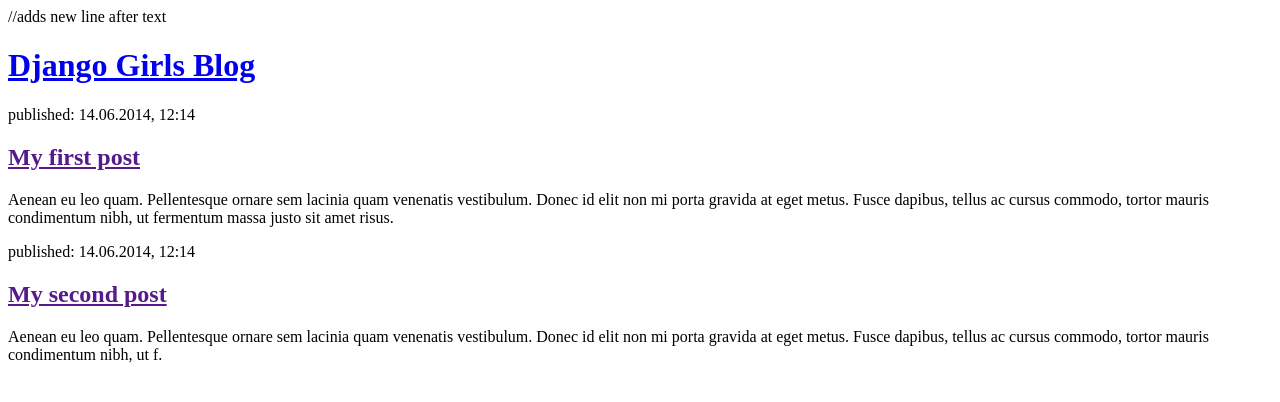
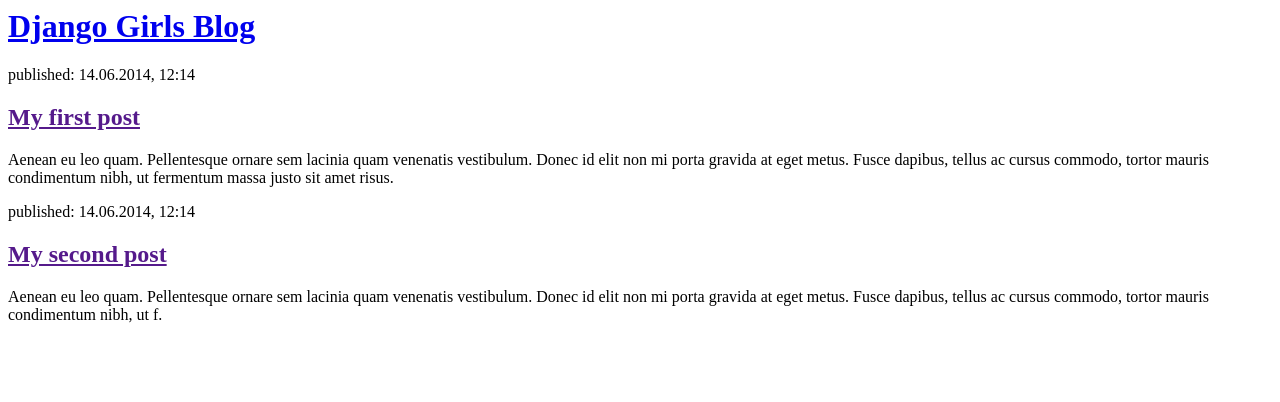
Before and after one commit to priya-padmanabhan/my-first-blog, a Python web app: template blog/templates/blog/post_list.html in a window 1280 px wide. Shown: the top 402 px of the page. Run offline with Jinja, Linux system fonts and the light colour scheme; the template is opened without the code that fills it, so the values that code supplies are empty.

Commit message:
Changed the HTML for the site.

```diff
--- a/blog/templates/blog/post_list.html
+++ b/blog/templates/blog/post_list.html
@@ -3,7 +3,7 @@
         <title>Django Girls blog</title>
     </head>
     <body>
-        <div> //adds new line after text
+        <div> <!-- adds new line after text -->
             <h1><a href="/">Django Girls Blog</a></h1>
         </div>
 
```
